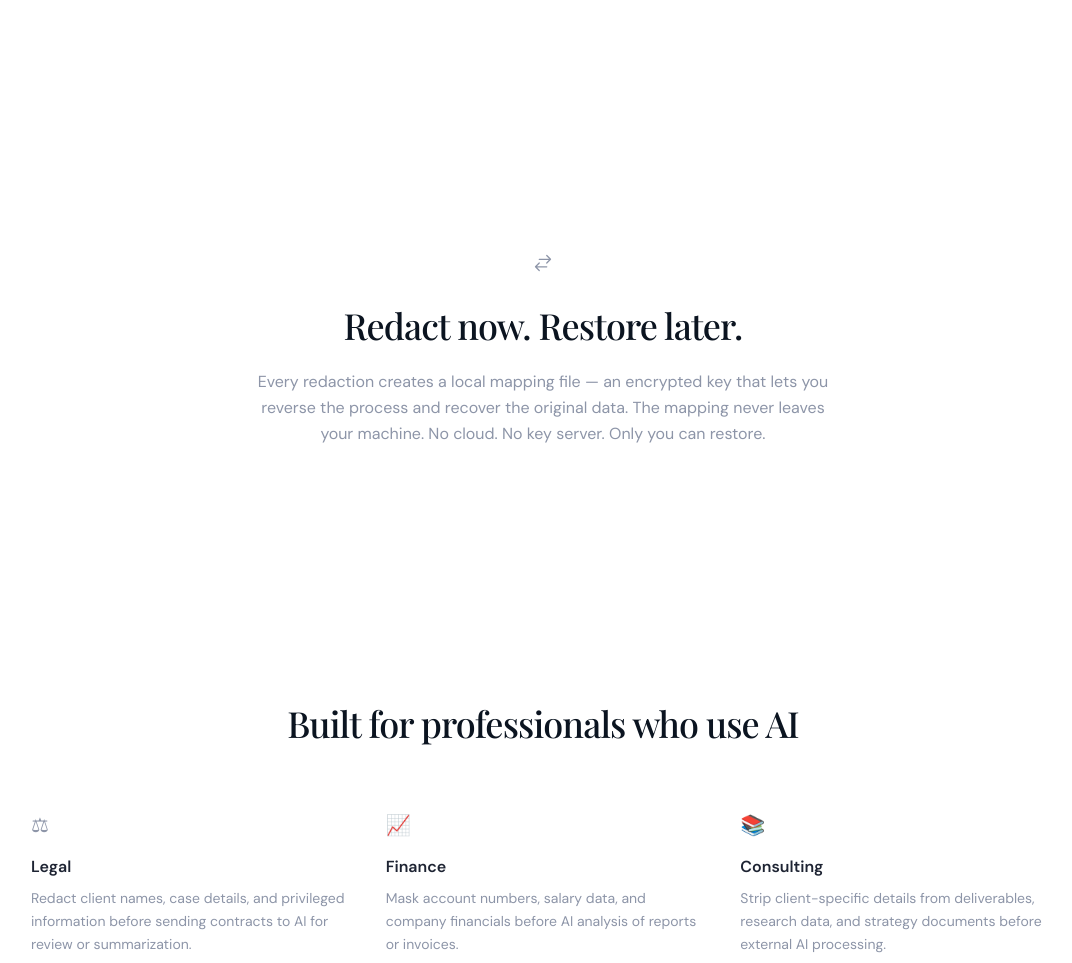
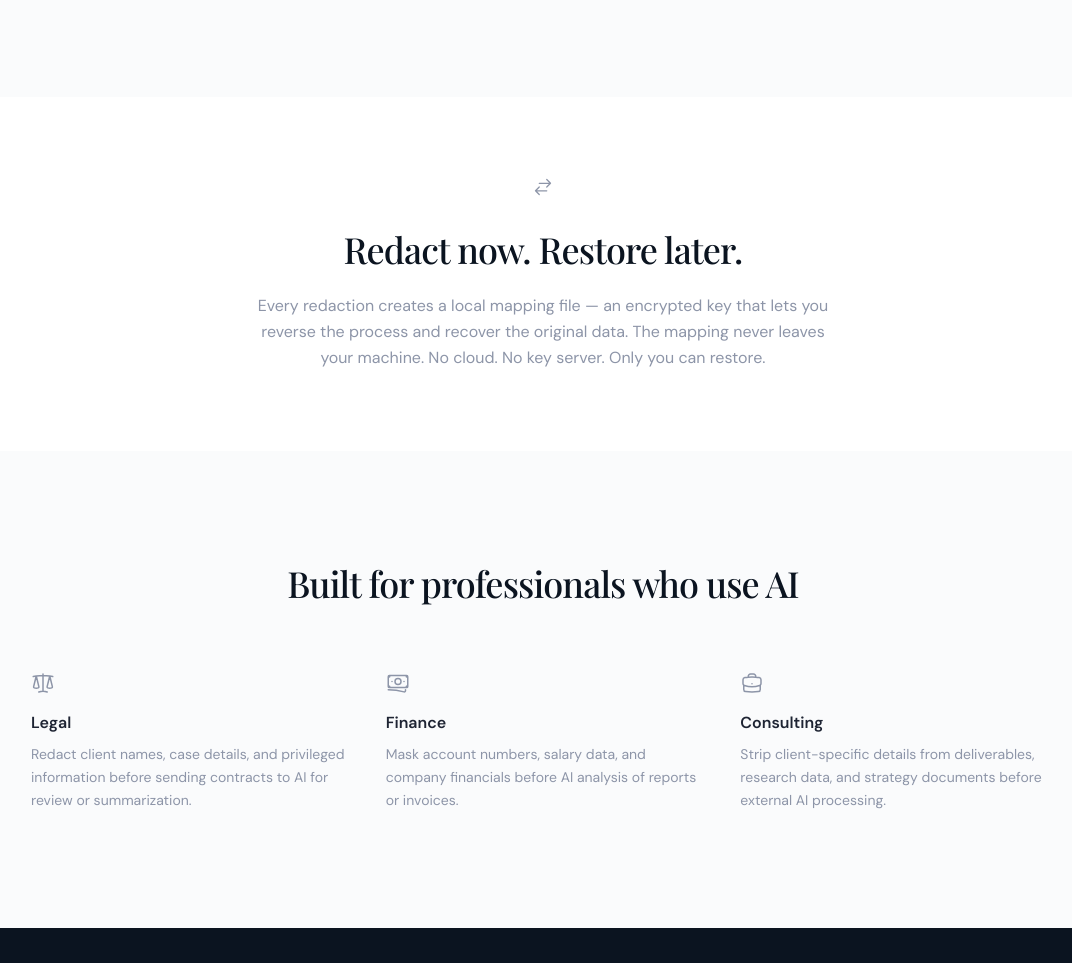
Before and after one commit to cube1/dimkey-site, a plain HTML site: page index.html in a window 1280 px wide. Shown: the part 1993-2956 px from the top of the page, without its empty margins (97-1169 px from the left). Drawn offline with nearby package versions, Linux system fonts and the light colour scheme; a web font is replaced by a local one.

Commit message:
fix: 布局优化 — 视觉节奏、SVG图标、间距调整
- What Dimkey detects 和 Use cases 加浅灰底，创造明暗交替节奏
- Use cases emoji 替换为 Heroicons SVG 线条图标
- Redact/Restore section 留白缩减（py-32→py-20）
- Nav logo 放大（w-8→w-9）

Co-Authored-By: Claude Opus 4.6 (1M context) <noreply@anthropic.com>

```diff
--- a/index.html
+++ b/index.html
@@ -109,7 +109,7 @@
   <!-- Nav -->
   <nav class="max-w-6xl mx-auto px-8 py-8 flex items-center justify-between">
     <div class="flex items-center gap-3">
-      <img src="icon.svg" alt="Dimkey" class="w-8 h-8 rounded-lg">
+      <img src="icon.svg" alt="Dimkey" class="w-9 h-9 rounded-lg">
       <span class="text-lg font-semibold tracking-tight">Dimkey</span>
     </div>
     <a href="#download" class="text-sm font-medium text-ink-400 hover:text-ink-800 transition-colors duration-200">Download</a>
@@ -202,8 +202,8 @@
   </section>
 
   <!-- What it detects -->
-  <section class="reveal">
-    <div class="max-w-6xl mx-auto px-8 py-32">
+  <section class="bg-ink-50/50 reveal">
+    <div class="max-w-6xl mx-auto px-8 py-28">
       <h2 class="font-display text-3xl sm:text-4xl font-medium text-center text-ink-900 tracking-tight">What Dimkey detects</h2>
       <p class="mt-4 text-center text-ink-400 text-sm">Three engines work in layers — regex, NER model, and your custom dictionary.</p>
 
@@ -230,7 +230,7 @@
 
   <!-- Redact / Restore -->
   <section class="reveal">
-    <div class="max-w-4xl mx-auto px-8 py-32 text-center">
+    <div class="max-w-4xl mx-auto px-8 py-20 text-center">
       <div class="inline-flex items-center gap-3 text-ink-400 mb-8">
         <svg class="w-5 h-5" fill="none" stroke="currentColor" stroke-width="1.5" viewBox="0 0 24 24"><path stroke-linecap="round" stroke-linejoin="round" d="M7.5 21L3 16.5m0 0L7.5 12M3 16.5h13.5m0-13.5L21 7.5m0 0L16.5 12M21 7.5H7.5"/></svg>
       </div>
@@ -242,27 +242,27 @@
   </section>
 
   <!-- Use cases -->
-  <section class="reveal">
-    <div class="max-w-6xl mx-auto px-8 py-32">
+  <section class="bg-ink-50/50 reveal">
+    <div class="max-w-6xl mx-auto px-8 py-28">
       <h2 class="font-display text-3xl sm:text-4xl font-medium text-center text-ink-900 tracking-tight">Built for professionals who use AI</h2>
 
       <div class="mt-16 grid sm:grid-cols-3 gap-10 max-w-5xl mx-auto">
         <div class="py-1">
-          <div class="text-xl text-ink-400">&#9878;</div>
+          <svg class="w-6 h-6 text-ink-400" fill="none" stroke="currentColor" stroke-width="1.5" viewBox="0 0 24 24"><path stroke-linecap="round" stroke-linejoin="round" d="M12 3v17.25m0 0c-1.472 0-2.882.265-4.185.75M12 20.25c1.472 0 2.882.265 4.185.75M18.75 4.97A48.416 48.416 0 0012 4.5c-2.291 0-4.545.16-6.75.47m13.5 0c1.01.143 2.01.317 3 .52m-3-.52l2.62 10.726c.122.499-.106 1.028-.589 1.202a5.988 5.988 0 01-2.031.352 5.988 5.988 0 01-2.031-.352c-.483-.174-.711-.703-.59-1.202L18.75 4.971zm-16.5.52c.99-.203 1.99-.377 3-.52m0 0l2.62 10.726c.122.499-.106 1.028-.589 1.202a5.989 5.989 0 01-2.031.352 5.989 5.989 0 01-2.031-.352c-.483-.174-.711-.703-.59-1.202L5.25 4.971z"/></svg>
           <h3 class="mt-4 font-semibold text-ink-800">Legal</h3>
           <p class="mt-2 text-sm text-ink-400 leading-relaxed">
             Redact client names, case details, and privileged information before sending contracts to AI for review or summarization.
           </p>
         </div>
         <div class="py-1">
-          <div class="text-xl text-ink-400">&#128200;</div>
+          <svg class="w-6 h-6 text-ink-400" fill="none" stroke="currentColor" stroke-width="1.5" viewBox="0 0 24 24"><path stroke-linecap="round" stroke-linejoin="round" d="M2.25 18.75a60.07 60.07 0 0115.797 2.101c.727.198 1.453-.342 1.453-1.096V18.75M3.75 4.5v.75A.75.75 0 013 6h-.75m0 0v-.375c0-.621.504-1.125 1.125-1.125H20.25M2.25 6v9m18-10.5v.75c0 .414.336.75.75.75h.75m-1.5-1.5h.375c.621 0 1.125.504 1.125 1.125v9.75c0 .621-.504 1.125-1.125 1.125h-.375m1.5-1.5H21a.75.75 0 00-.75.75v.75m0 0H3.75m0 0h-.375a1.125 1.125 0 01-1.125-1.125V15m1.5 1.5v-.75A.75.75 0 003 15h-.75M15 10.5a3 3 0 11-6 0 3 3 0 016 0zm3 0h.008v.008H18V10.5zm-12 0h.008v.008H6V10.5z"/></svg>
           <h3 class="mt-4 font-semibold text-ink-800">Finance</h3>
           <p class="mt-2 text-sm text-ink-400 leading-relaxed">
             Mask account numbers, salary data, and company financials before AI analysis of reports or invoices.
           </p>
         </div>
         <div class="py-1">
-          <div class="text-xl text-ink-400">&#128218;</div>
+          <svg class="w-6 h-6 text-ink-400" fill="none" stroke="currentColor" stroke-width="1.5" viewBox="0 0 24 24"><path stroke-linecap="round" stroke-linejoin="round" d="M20.25 14.15v4.25c0 1.094-.787 2.036-1.872 2.18-2.087.277-4.216.42-6.378.42s-4.291-.143-6.378-.42c-1.085-.144-1.872-1.086-1.872-2.18v-4.25m16.5 0a2.18 2.18 0 00.75-1.661V8.706c0-1.081-.768-2.015-1.837-2.175a48.114 48.114 0 00-3.413-.387m4.5 8.006c-.194.165-.42.295-.673.38A23.978 23.978 0 0112 15.75c-2.648 0-5.195-.429-7.577-1.22a2.016 2.016 0 01-.673-.38m0 0A2.18 2.18 0 013 12.489V8.706c0-1.081.768-2.015 1.837-2.175a48.111 48.111 0 013.413-.387m7.5 0V5.25A2.25 2.25 0 0013.5 3h-3a2.25 2.25 0 00-2.25 2.25v.894m7.5 0a48.667 48.667 0 00-7.5 0M12 12.75h.008v.008H12v-.008z"/></svg>
           <h3 class="mt-4 font-semibold text-ink-800">Consulting</h3>
           <p class="mt-2 text-sm text-ink-400 leading-relaxed">
             Strip client-specific details from deliverables, research data, and strategy documents before external AI processing.
```
